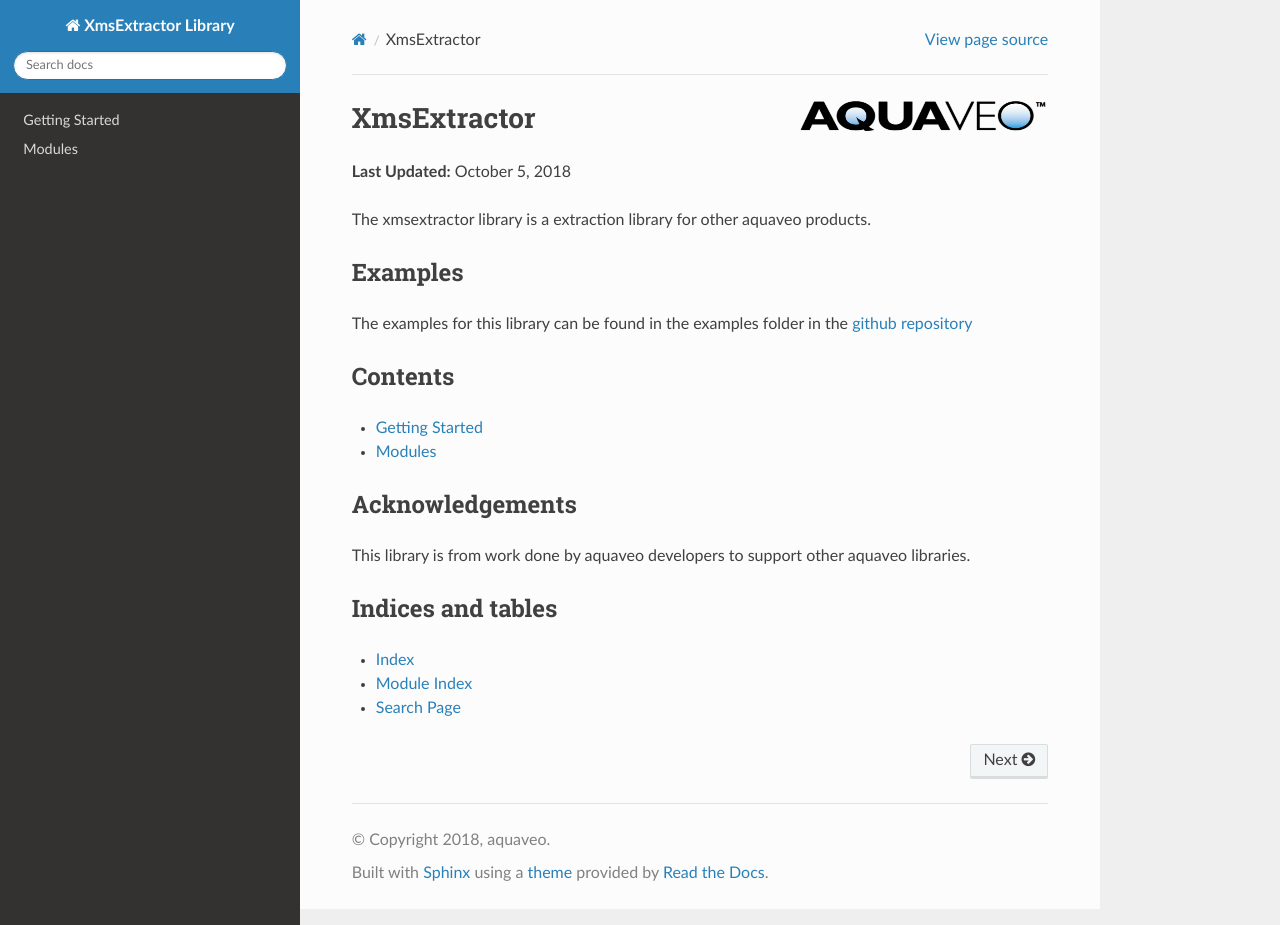
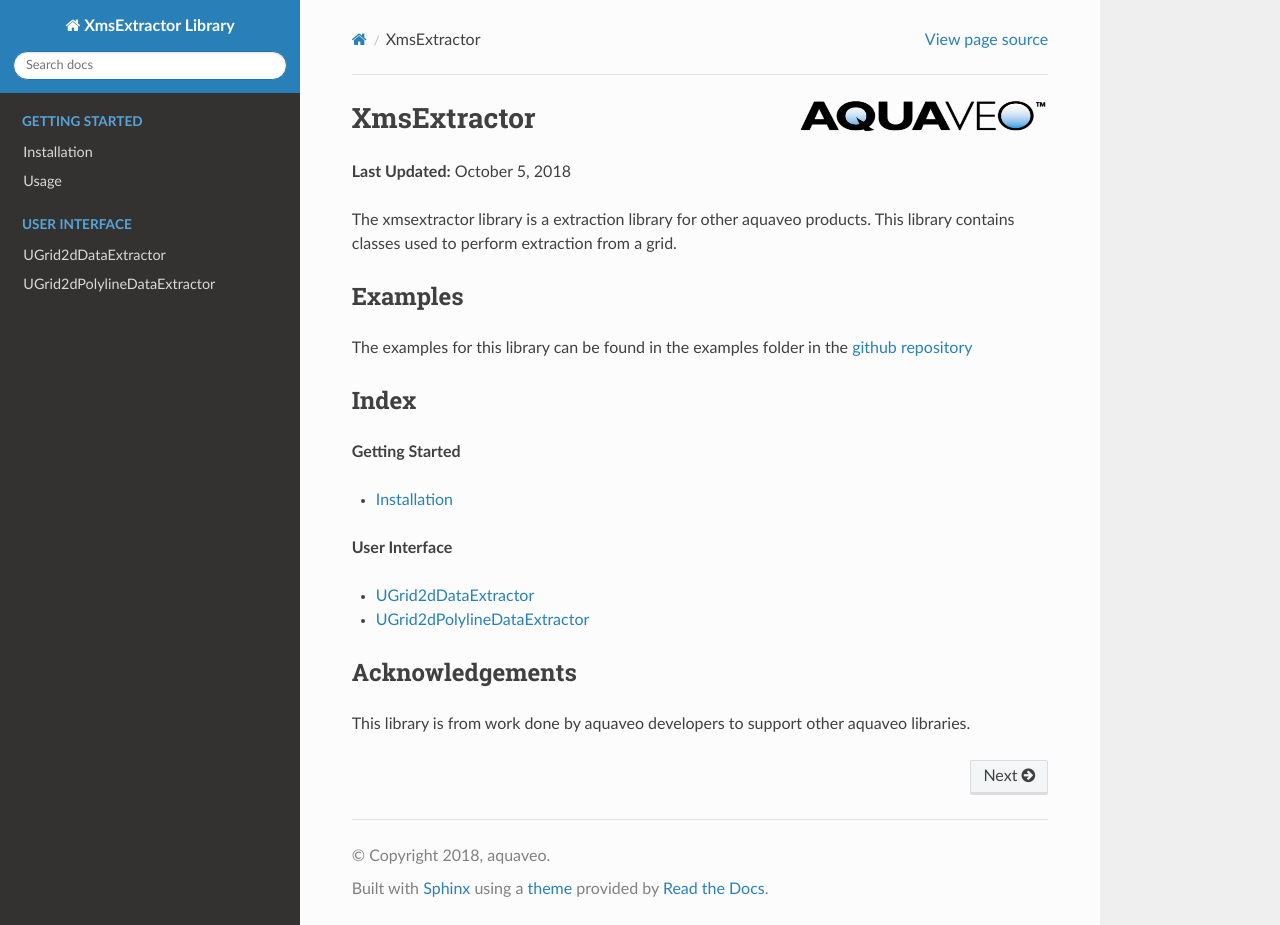
Before and after one commit to Aquaveo/xmsextractor, a Sphinx documentation site: the page built from pydocs/source/index.rst, in a window 1280 px wide and 925 px high. Built offline with Sphinx 7.4.7 and the Read the Docs theme 2.0.0, drawn with Linux system fonts in a browser that asks for light colours; the version number could not be read and is left out.

Commit message:
update docs

```diff
--- a/pydocs/source/conf.py
+++ b/pydocs/source/conf.py
@@ -15,6 +15,7 @@
 import os
 import sys
 sys.path.insert(0, os.path.abspath('.'))
+sys.path.insert(0, os.path.abspath(os.path.join('..', '..', 'build_py', 'lib')))
 
 
 # -- Project information -----------------------------------------------------
@@ -24,7 +25,8 @@
 author = 'aquaveo'
 
 # The short X.Y version
-version = ''
+import xmsextractor
+version = xmsextractor.__version__
 # The full version, including alpha/beta/rc tags
 release = ''
 
@@ -42,7 +44,8 @@
     'sphinx.ext.autodoc',
     'sphinx.ext.coverage',
     'sphinx.ext.githubpages',
-    'sphinx.ext.intersphinx'
+    'sphinx.ext.intersphinx',
+    'sphinxcontrib.napoleon',
 ]
 
 # Add any paths that contain templates here, relative to this directory.
--- a/pydocs/source/index.rst
+++ b/pydocs/source/index.rst
@@ -9,31 +9,43 @@
 
 **Last Updated:** October 5, 2018
 
-The xmsextractor library is a extraction library for other aquaveo products.
+The xmsextractor library is a extraction library for other aquaveo products. This library
+contains classes used to perform extraction from a grid.
 
 Examples
 ========
 
-The examples for this library can be found in the examples folder in the `github repository <https://github.com/Aquaveo/xmsextractor>`_
+The examples for this library can be found in the
+examples folder in the `github repository <https://github.com/Aquaveo/xmsextractor>`_
 
-Contents
-========
+Index
+=====
+
+**Getting Started**
+
+* :doc:`getting_started`
+
+.. toctree::
+   :maxdepth: 2
+   :hidden:
+   :caption: Getting Started
+
+   getting_started.rst
+
+**User Interface**
+
+* :doc:`modules/UGrid2dDataExtractor`
+* :doc:`modules/UGrid2dPolylineDataExtractor`
 
 .. toctree::
    :maxdepth: 1
+   :hidden:
+   :caption: User Interface
 
-   gettingstarted
-   modules
+   modules/UGrid2dDataExtractor.rst
+   modules/UGrid2dPolylineDataExtractor.rst
 
 Acknowledgements
 ================
 
 This library is from work done by aquaveo developers to support other aquaveo libraries.
-
-
-Indices and tables
-==================
-
-* :ref:`genindex`
-* :ref:`modindex`
-* :ref:`search`
--- a/pydocs/source/modules/UGrid2dDataExtractor.rst
+++ b/pydocs/source/modules/UGrid2dDataExtractor.rst
@@ -4,3 +4,5 @@
 
 .. autoclass:: xmsextractor.extractor.UGrid2dDataExtractor
    :members:
+
+   .. automethod:: __init__
--- a/pydocs/source/modules/UGrid2dPolylineDataExtractor.rst
+++ b/pydocs/source/modules/UGrid2dPolylineDataExtractor.rst
@@ -4,3 +4,5 @@
 
 .. autoclass:: xmsextractor.extractor.UGrid2dPolylineDataExtractor
    :members:
+
+   .. automethod:: __init__
```
Also changed, not shown: pydocs/source/getting_started.rst (added, +21 -0 lines), pydocs/source/gettingstarted.rst (deleted, +0 -16 lines), pydocs/source/modules.rst (deleted, +0 -19 lines), 1 other file.
